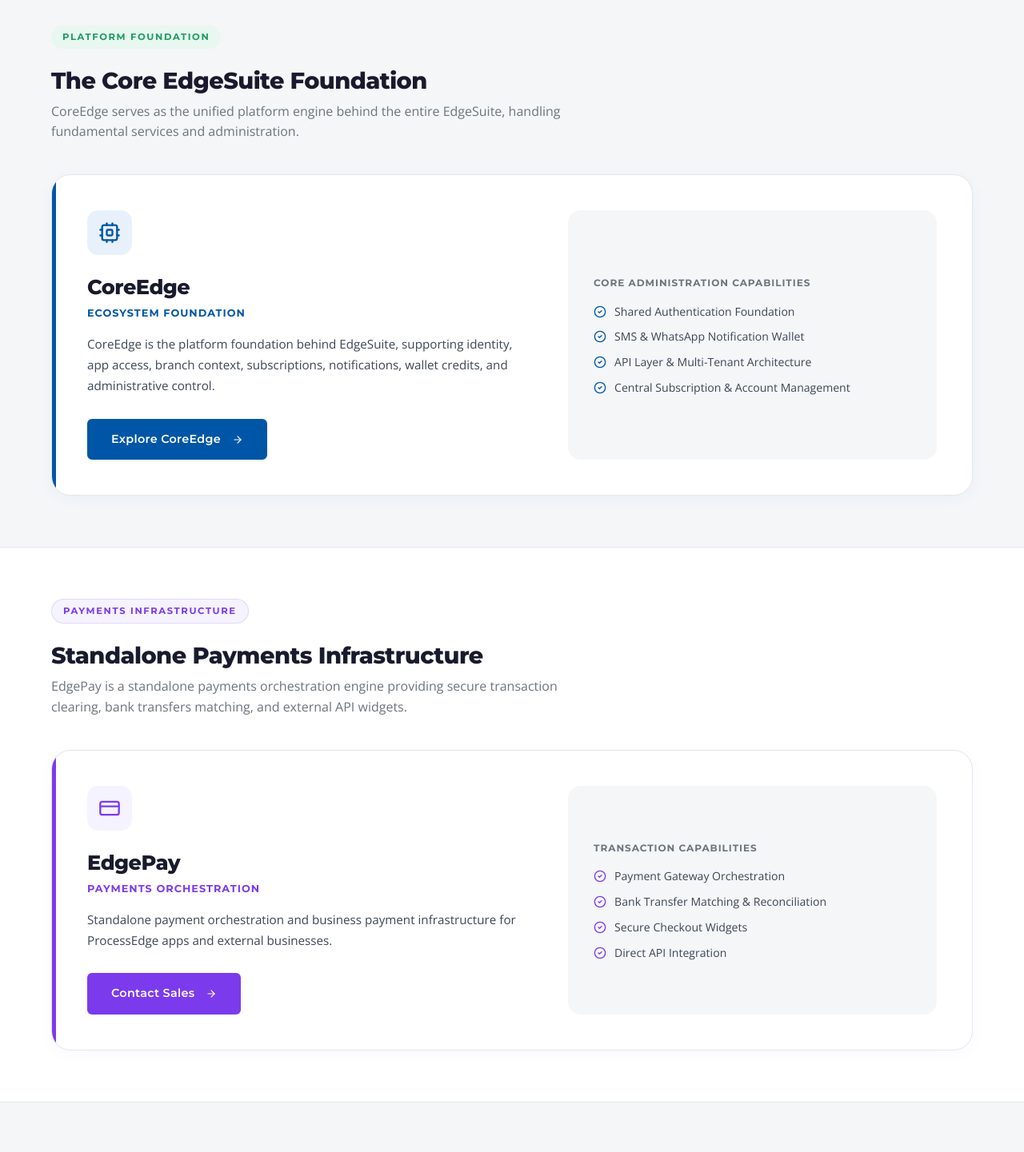
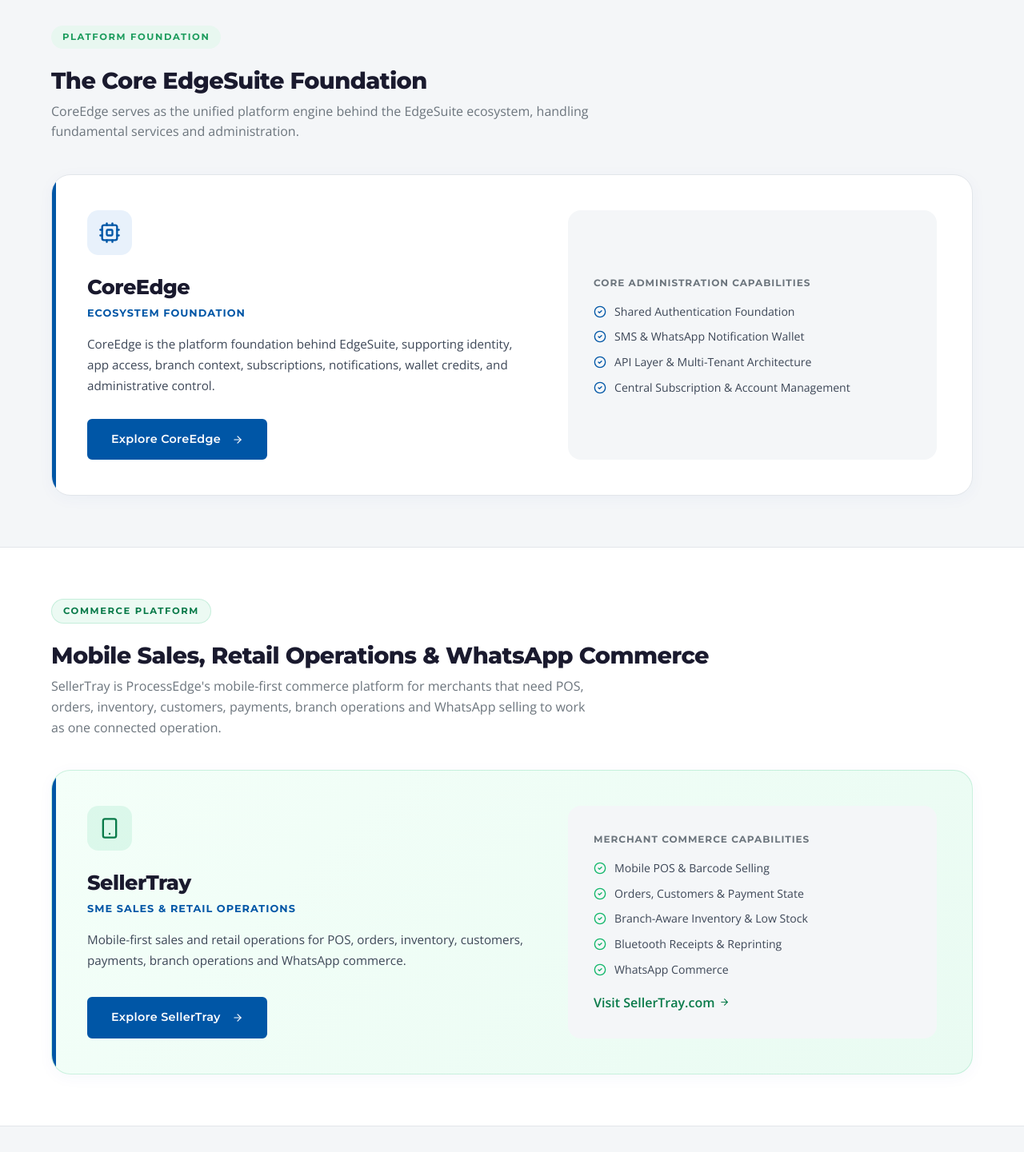
Before and after one commit to olayemigod/processedge-website, a React (Vite) app: page /products in a window 1280 px wide. Shown: the part 460-1901 px from the top of the page at 80% size. Built offline with nearby package versions, Linux system fonts and the light colour scheme; no server answers; the HTML template or start-up script is replaced by a standard one.

Commit message:
Surface SellerTray in ProcessEdge product catalog

```diff
--- a/src/pages/Products.tsx
+++ b/src/pages/Products.tsx
@@ -7,6 +7,7 @@ import './Products.css'
 
 export default function Products() {
   const coreEdge = EDGESUITE_PRODUCTS.find(p => p.slug === 'core')
+  const sellerTray = EDGESUITE_PRODUCTS.find(p => p.slug === 'sellertray')
   const edgePay = EDGESUITE_PRODUCTS.find(p => p.slug === 'edgepay')
   const edgeFinder = EDGESUITE_PRODUCTS.find(p => p.slug === 'edgefinder')
   const industryApps = EDGESUITE_PRODUCTS.filter(p => p.category === 'Industry App')
@@ -14,21 +15,21 @@ export default function Products() {
   return (
     <>
       <PageMeta
-        title="EdgeSuite Product Catalog — Business Operations & Payments Ecosystem"
-        description="Explore the ProcessEdge EdgeSuite: CoreEdge platform foundation, EdgePay infrastructure, and purpose-built industry applications for schools, clinics, retail, cooperatives, and hotels."
+        title="ProcessEdge Product Catalog — Commerce, Business Operations & Payments"
+        description="Explore ProcessEdge products including SellerTray for mobile commerce and retail operations, the EdgeSuite platform foundation, payments infrastructure, and purpose-built industry applications."
         path="/products"
       />
       <div className="products-page">
         {/* --- Hero --- */}
-        <section className="products-hero" aria-label="EdgeSuite Hero">
+        <section className="products-hero" aria-label="ProcessEdge Product Portfolio">
           <div className="container">
             <div className="products-hero__content">
               <div className="section-label page-hero-label" style={{ background: 'rgba(255, 255, 255, 0.15)', color: 'var(--white)', border: '1px solid rgba(255, 255, 255, 0.25)' }}>
-                EdgeSuite Product Suite
+                ProcessEdge Product Portfolio
               </div>
               <h1>Our Product Ecosystem</h1>
               <p>
-                ProcessEdge products are integrated under the EdgeSuite ecosystem. From our robust platform layer to modular payment infrastructure and vertical apps, we provide end-to-end operational software tailored for African businesses.
+                ProcessEdge builds practical business software across commerce, platform services, payments infrastructure, and industry-specific operations. SellerTray serves mobile-first merchant commerce while EdgeSuite products support broader business and vertical workflows.
               </p>
             </div>
           </div>
@@ -42,7 +43,7 @@ export default function Products() {
                 <div className="section-label">Platform Foundation</div>
                 <h2 id="platform-heading" className="products-section__title">The Core EdgeSuite Foundation</h2>
                 <p className="products-section__subtitle">
-                  CoreEdge serves as the unified platform engine behind the entire EdgeSuite, handling fundamental services and administration.
+                  CoreEdge serves as the unified platform engine behind the EdgeSuite ecosystem, handling fundamental services and administration.
                 </p>
               </div>
 
@@ -76,9 +77,58 @@ export default function Products() {
           </section>
         )}
 
+        {/* --- SellerTray Commerce Platform Section --- */}
+        {sellerTray && (
+          <section className="products-section products-section--alt" aria-labelledby="sellertray-heading">
+            <div className="container">
+              <div className="products-section__header">
+                <div className="section-label" style={{ background: 'rgba(18,183,106,0.08)', color: '#087a49', border: '1px solid rgba(18,183,106,0.18)' }}>
+                  Commerce Platform
+                </div>
+                <h2 id="sellertray-heading" className="products-section__title">Mobile Sales, Retail Operations & WhatsApp Commerce</h2>
+                <p className="products-section__subtitle">
+                  SellerTray is ProcessEdge's mobile-first commerce platform for merchants that need POS, orders, inventory, customers, payments, branch operations and WhatsApp selling to work as one connected operation.
+                </p>
+              </div>
+
+              <div className="platform-hero-card" style={{ background: 'linear-gradient(135deg, #f4fff9 0%, #e9fbf2 100%)', border: '1px solid rgba(18,183,106,0.18)' }}>
+                <div className="platform-hero-card__info">
+                  <div className="platform-hero-card__icon-box" style={{ background: 'rgba(18,183,106,0.1)', color: '#087a49' }}>
+                    <sellerTray.icon size={28} />
+                  </div>
+                  <h3 className="platform-hero-card__title">{sellerTray.name}</h3>
+                  <div className="platform-hero-card__tagline">{sellerTray.targetSector}</div>
+                  <p className="platform-hero-card__desc">{sellerTray.shortDescription}</p>
+                  <Link to={sellerTray.ctaLink} className="btn btn-primary" style={{ alignSelf: 'flex-start', marginTop: 'auto' }}>
+                    {sellerTray.ctaLabel} <ArrowRight size={14} style={{ marginLeft: 6 }} />
+                  </Link>
+                </div>
+
+                <div className="platform-hero-card__features">
+                  <div className="platform-hero-card__features-title">Merchant Commerce Capabilities</div>
+                  <ul className="platform-hero-card__features-list">
+                    {sellerTray.keyFeatures.map(feat => (
+                      <li key={feat}>
+                        <CheckCircle2 size={16} color="#12B76A" style={{ marginTop: 2 }} />
+                        <span>{feat}</span>
+                      </li>
+                    ))}
+                  </ul>
+                  <a
+                    href="https://sellertray.com"
+                    style={{ display: 'inline-flex', alignItems: 'center', gap: 6, marginTop: 18, color: '#087a49', fontWeight: 700 }}
+                  >
+                    Visit SellerTray.com <ArrowRight size={13} />
+                  </a>
+                </div>
+              </div>
+            </div>
+          </section>
+        )}
+
         {/* --- Payments Infrastructure Section --- */}
         {edgePay && (
-          <section className="products-section products-section--alt" aria-labelledby="payments-heading">
+          <section className="products-section" aria-labelledby="payments-heading">
             <div className="container">
               <div className="products-section__header">
                 <div className="section-label" style={{ background: '#f5f3ff', color: '#7c3aed', border: '1px solid rgba(124, 58, 237, 0.15)' }}>Payments Infrastructure</div>
```
